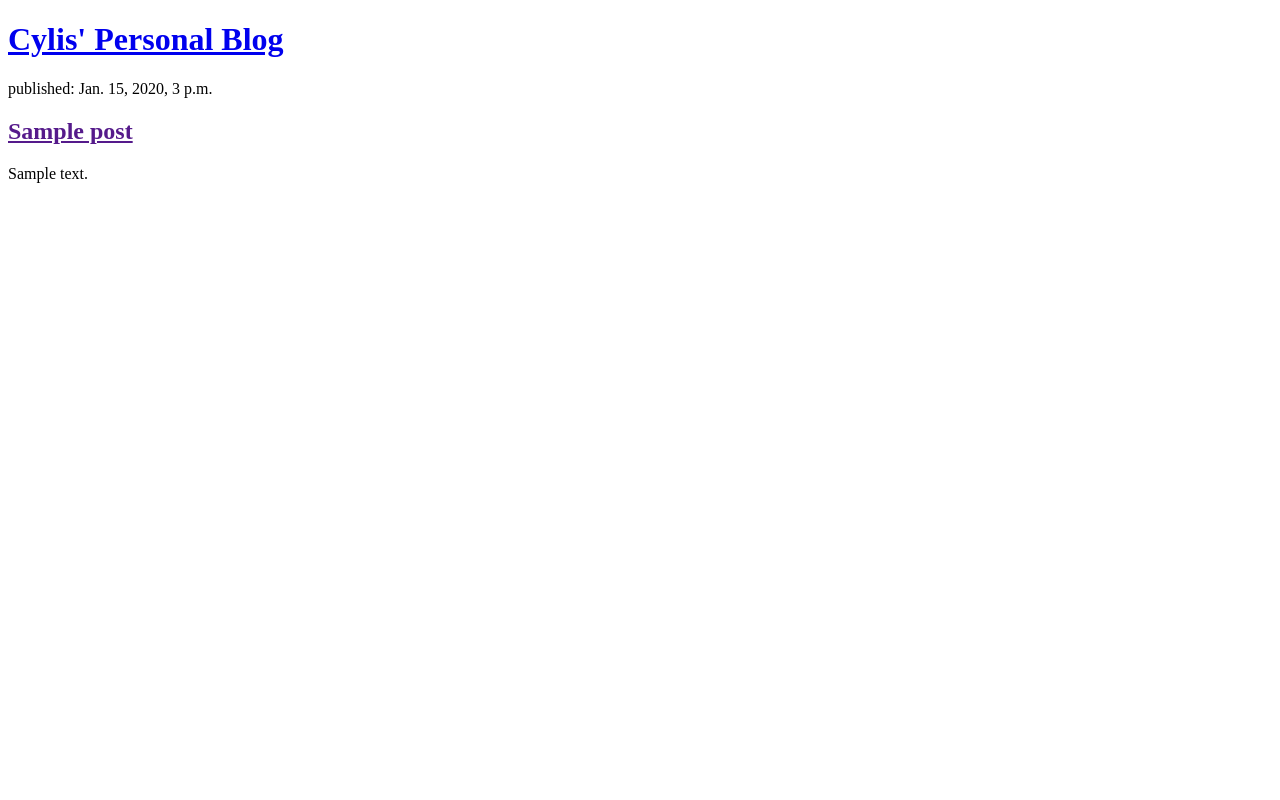
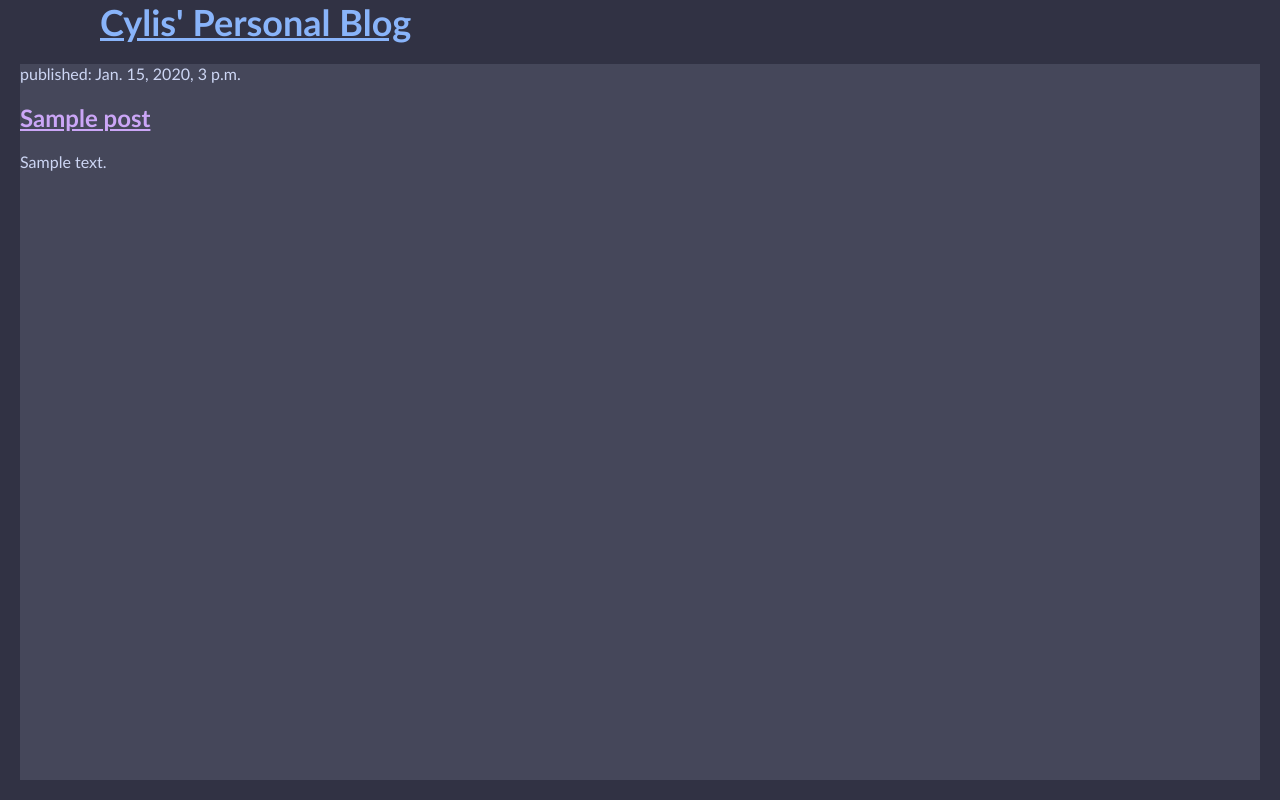
Before and after one commit to Cylis-Dragneel/PythonBlog, a Django app: page / in a window 1280 px wide. Run offline with Django 4.2, Linux system fonts and the light colour scheme; tables that the repository leaves empty hold one stand-in row (values such as "Sample post").

Commit message:
Added Custom CSS

```diff
--- /dev/null
+++ b/blog/static/css/blog.css
@@ -0,0 +1,73 @@
+:root {
+  --base0: #1e1e2e;
+  --mantle: #181825;
+  --surface0: #313244;
+  --surface1: #45475a;
+  --surface2: #585b70;
+  --textc: #cdd6f4;
+  --rosewater: #f5e0dc;
+  --lavender: #b4befe;
+  --red: #f38ba8;
+  --peach: #fab387;
+  --yellow: #f9e2af;
+  --green: #a6e3a1;
+  --teal: #94e2d5;
+  --blue: #89b4fa;
+  --mauve: #cba6f7;
+  --flamingo: #f2cdcd;
+}
+html {
+  height: 100%;
+  width: 100%;
+}
+
+body {
+  margin: 0;
+  height: 100%;
+  width: 100%;
+  display: flex;
+  flex-direction: column;
+  background-color: var(--surface0);
+  font-family: "Trebuchet MS", "Lucida Sans Unicode", "Lucida Grande",
+    "Lucida Sans", Arial, sans-serif;
+}
+
+h1 {
+  font-size: 36px;
+  margin: 0 0 0 100px;
+}
+
+h2 {
+  font-size: 24px;
+  color: #9999a8;
+}
+
+h3 {
+  font-size: 16px;
+  color: #9999a855;
+}
+
+a:link {
+  color: var(--blue);
+}
+
+a:visited {
+  color: var(--mauve);
+}
+
+a:hover {
+  color: var(--rosewater);
+}
+
+.main {
+  display: in-line;
+  gap: 20px;
+  margin: 20px;
+  height: 100%;
+  background-color: var(--surface1);
+  color: var(--textc);
+}
+
+.time {
+
+}
--- a/blog/templates/blog/post_list.html
+++ b/blog/templates/blog/post_list.html
@@ -1,31 +1,21 @@
+{% load static %}
 <!DOCTYPE html>
 <html>
     <head>
       <title>Cylis' Personal Blog</title>
+      <!-- <link rel="stylesheet" href="https://cdn.jsdelivr.net/npm/bootstrap@5.1.3/dist/css/bootstrap.min.css" integrity="sha384-1BmE4kWBq78iYhFldvKuhfTAU6auU8tT94WrHftjDbrCEXSU1oBoqyl2QvZ6jIW3" crossorigin="anonymous"> -->
+      <link rel="stylesheet" href="{% static 'css/blog.css' %}">
     </head>
     <body>
       <header>
         <h1><a href="/">Cylis' Personal Blog</a></h1>
       </header>
       {% for post in posts %}
-          <article>
-             <time>published: {{ post.published_date }}</time>
+        <article class="main">
+          <time class="time">published: {{ post.published_date }}</time>
           <h2><a href="">{{ post.title }}</a></h2>
           <p>{{ post.text|linebreaksbr }}</p>
         </article>
       {% endfor %}
-
-
-        <!-- <article>
-            <time>published: 14.06.2014, 12:14</time>
-            <h2><a href="">Scrcpy: The best Mirroring Utility for your Android Phone</a></h2>
-            <p></p>
-        </article>
-
-        <article>
-            <time>published: 14.06.2014, 12:14</time>
-            <h2><a href="">openSUSE Tumbleweed</a></h2>
-            <p></p>
-        </article>-->
     </body>
 </html>
```
Lines whose indentation alone changed are shown as unchanged.
